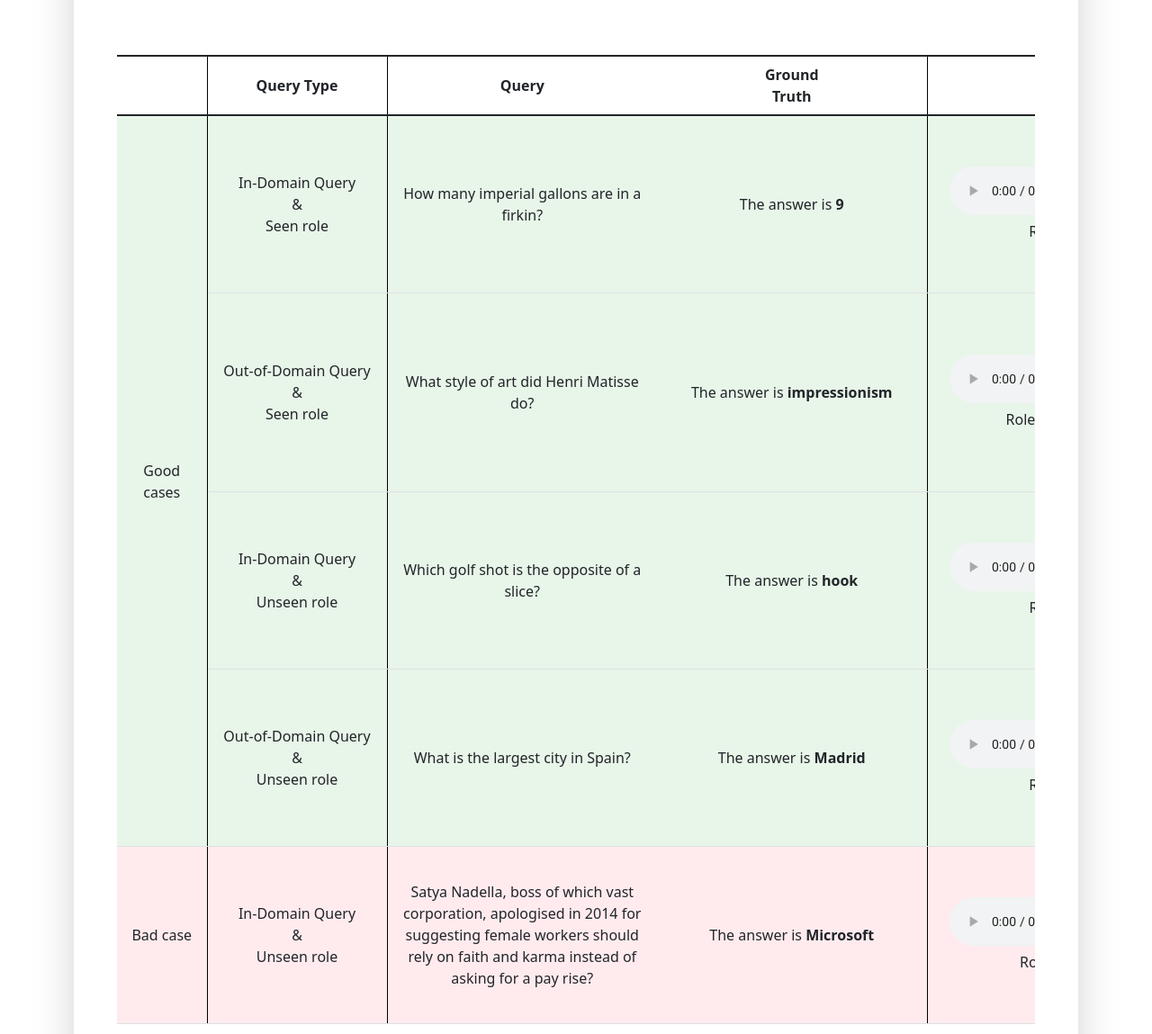
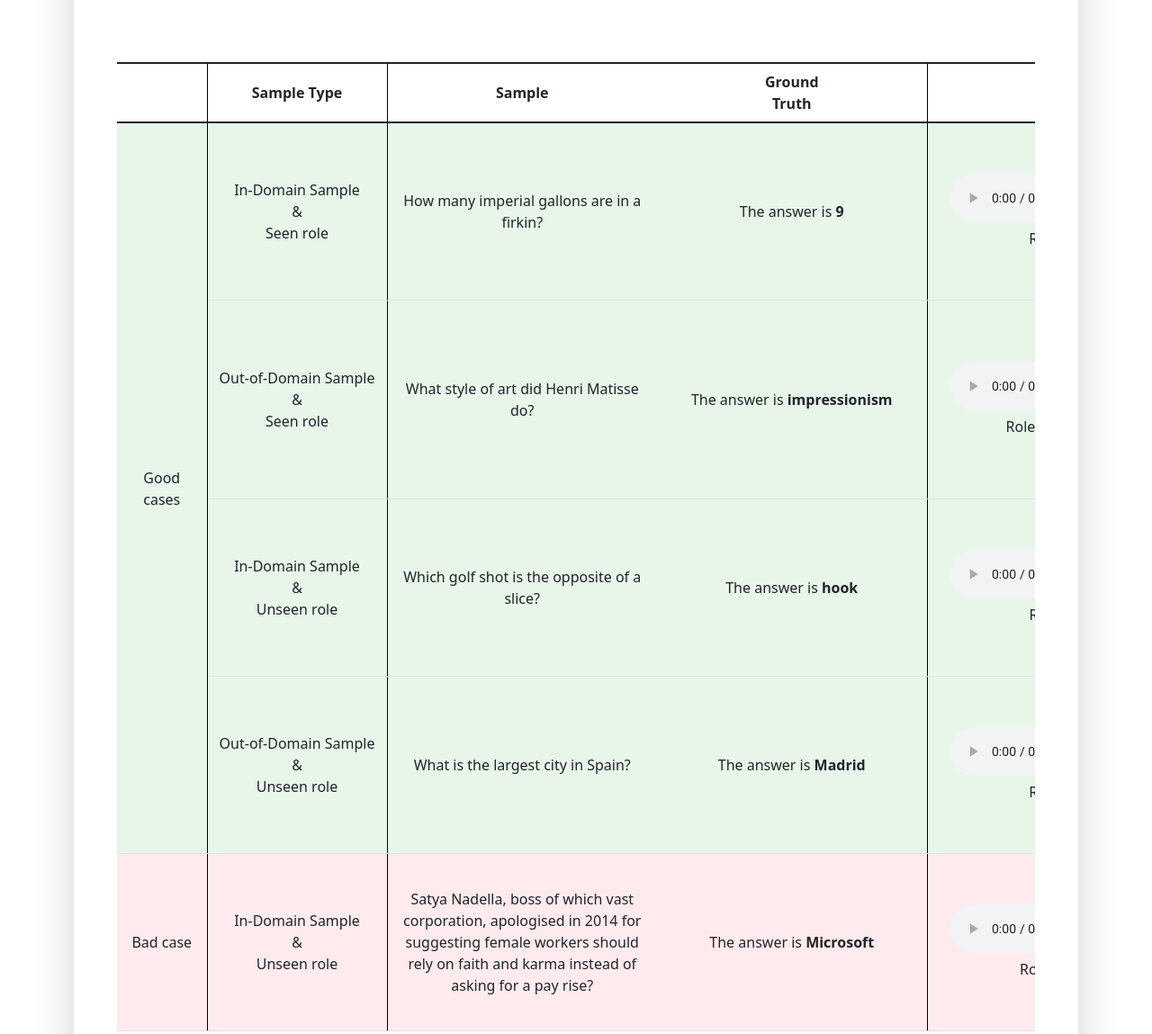
Before and after one commit to cnxupupup/SLM-Decoupled-MTP-Demo, a plain HTML site: page index.html in a window 1280 px wide. Shown: the part 4682-5831 px from the top of the page at 90% size. Drawn offline with nearby package versions, Linux system fonts and the light colour scheme.

Commit message:
update index.html

```diff
--- a/index.html
+++ b/index.html
@@ -340,7 +340,8 @@ heads, generating multiple tokens in parallel.
 <div class="container pt-5 mt-5 shadow-lg p-5 mb-5 bg-white rounded">
 
 	<h2 id="spk-aware-comp" style="text-align: center;">NTP vs. MTP & Speaker-Aware TTS</h2>
-	<p>Comparison of TTS w/ and w/o <b>Multi-Token Prediction (MTP)</b> and <b>Speaker-Aware</b> on SLMs trained with decoupled tokenizers*</p>
+	<!-- <p>Comparison of TTS with <b>Next-Token Prediction (NTP)</b> and <b>Multi-Token Prediction (MTP)</b> on SLMs trained with decoupled tokenizers* w/ and w/o <b>Speaker-Aware TTS</b> </p> -->
+	<span> Comparing <b>Next-Token Prediction (NTP)</b> and <b>Multi-Token Prediction (MTP)</b> for TTS on SLMs using decoupled tokenizers*, w/ and w/o <b>Speaker-Aware</b> feature</span>
 
 	<!-- <div class="legend-container">
             <div class="legend-item">
@@ -656,8 +657,8 @@ heads, generating multiple tokens in parallel.
 				<thead>
 					<tr class="header-row">
 						<th style="vertical-align : middle;text-align: center;" class="role-play tok-s"></th>
-						<th style="vertical-align : middle;text-align: center;" class="role-play tok-s">Query Type</th>
-						<th style="vertical-align : middle;text-align: center;" class="role-play">Query</th>
+						<th style="vertical-align : middle;text-align: center;" class="role-play tok-s">Sample Type</th>
+						<th style="vertical-align : middle;text-align: center;" class="role-play">Sample</th>
 						<th style="vertical-align : middle;text-align: center;" class="role-play tok-s">Ground<br/>Truth</th>
 						<!-- <th style="vertical-align : middle;text-align: center;" class="role-play">Reference<br/>Speech</th> -->
 						 <th style="vertical-align : middle;text-align: center;" class="role-play tok-s">Prompt</th>
@@ -670,7 +671,7 @@ heads, generating multiple tokens in parallel.
 				</thead>
 				<tr style="background-color: #e8f5e9;">
 					<td style="vertical-align : middle;text-align: center;" class="spk-aware-content tok-s" rowspan="4">Good cases</td>
-					<td style="vertical-align : middle;text-align: center;" class="role-play tok-s">In-Domain Query<br/>&<br/>Seen role</td>
+					<td style="vertical-align : middle;text-align: center;" class="role-play tok-s">In-Domain Sample<br/>&<br/>Seen role</td>
 					<td style="vertical-align : middle;text-align: center;" class="role-play">How many imperial gallons are in a firkin?</td>
 					<td style="vertical-align : middle;text-align: center;" class="role-play tok-s">The answer is <b>9</b></td>
 					<td style="vertical-align : middle;text-align: center;" class="role-play tok-s">
@@ -736,7 +737,7 @@ heads, generating multiple tokens in parallel.
 				</tr>
 
 				<tr style="background-color: #e8f5e9;">
-					<td style="vertical-align : middle;text-align: center;" class="role-play tok-s">Out-of-Domain Query<br/>&<br/>Seen role</td>
+					<td style="vertical-align : middle;text-align: center;" class="role-play tok-s">Out-of-Domain Sample<br/>&<br/>Seen role</td>
 					<td style="vertical-align : middle;text-align: center;" class="role-play">What style of art did Henri Matisse do?</td>
 					<td style="vertical-align : middle;text-align: center;" class="role-play tok-s">The answer is <b>impressionism</b></td>
 					<td style="vertical-align : middle;text-align: center;" class="role-play tok-s">
@@ -803,7 +804,7 @@ heads, generating multiple tokens in parallel.
 				</tr>
 
 				<tr style="background-color: #e8f5e9;">
-					<td style="vertical-align : middle;text-align: center;" class="role-play tok-s">In-Domain Query<br/>&<br/>Unseen role</td>
+					<td style="vertical-align : middle;text-align: center;" class="role-play tok-s">In-Domain Sample<br/>&<br/>Unseen role</td>
 					<td style="vertical-align : middle;text-align: center;" class="role-play">Which golf shot is the opposite of a slice?</td>
 					<td style="vertical-align : middle;text-align: center;" class="role-play tok-s">The answer is <b>hook</b></td>
 					<td style="vertical-align : middle;text-align: center;" class="role-play tok-s">
@@ -869,7 +870,7 @@ heads, generating multiple tokens in parallel.
 				</tr>
 
 				<tr style="background-color: #e8f5e9;">
-					<td style="vertical-align : middle;text-align: center;" class="role-play tok-s">Out-of-Domain Query<br/>&<br/>Unseen role</td>
+					<td style="vertical-align : middle;text-align: center;" class="role-play tok-s">Out-of-Domain Sample<br/>&<br/>Unseen role</td>
 					<td style="vertical-align : middle;text-align: center;" class="role-play">What is the largest city in Spain?</td>
 					<td style="vertical-align : middle;text-align: center;" class="role-play tok-s">The answer is <b>Madrid</b></td>
 					<td style="vertical-align : middle;text-align: center;" class="role-play tok-s">
@@ -936,7 +937,7 @@ heads, generating multiple tokens in parallel.
 
 				<tr style="background-color: #ffebee;">
 					<td style="vertical-align : middle;text-align: center;" class="spk-aware-content tok-s">Bad case</td>
-					<td style="vertical-align : middle;text-align: center;" class="role-play tok-s">In-Domain Query<br/>&<br/>Unseen role</td>
+					<td style="vertical-align : middle;text-align: center;" class="role-play tok-s">In-Domain Sample<br/>&<br/>Unseen role</td>
 					<td style="vertical-align : middle;text-align: center;" class="role-play">Satya Nadella, boss of which vast corporation, apologised in 2014 for suggesting female workers should rely on faith and karma instead of asking for a pay rise?</td>
 					<td style="vertical-align : middle;text-align: center;" class="role-play tok-s">The answer is <b>Microsoft</b></td>
 					<td style="vertical-align : middle;text-align: center;" class="role-play tok-s">
```
